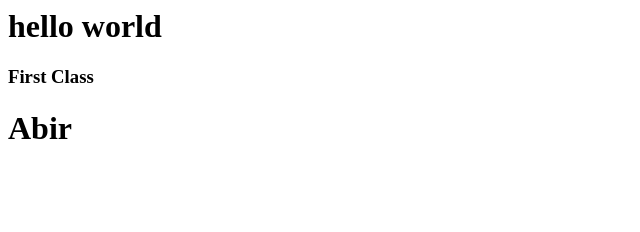
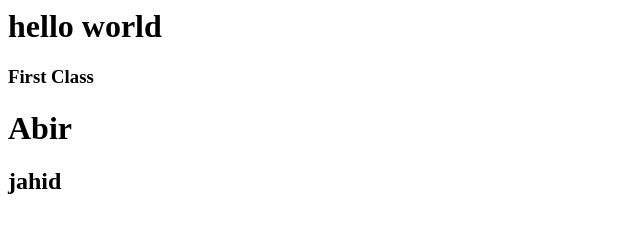
Before and after one commit to abir596/firstclass, a plain HTML site: page index.html in a window 1280 px wide. Shown: the whole page, without its empty margins (0-640 px from the left). Drawn offline with Linux system fonts and the light colour scheme.

Commit message:
indexfile edit

```diff
--- a/index.html
+++ b/index.html
@@ -1,3 +1,4 @@
 <h1>hello world</h1>
 <h3>First Class</h3>
 <h1>Abir</h1>
+<h2> jahid </h2>
```
